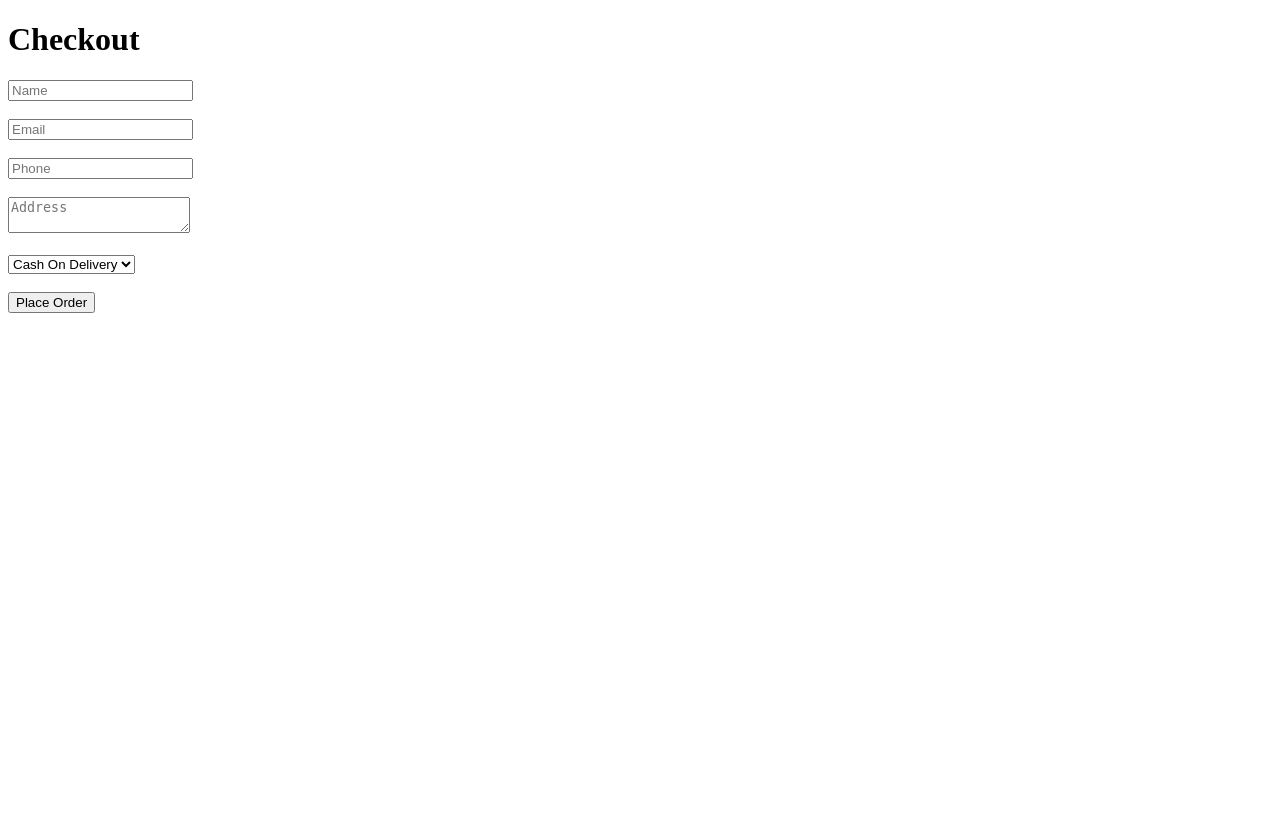
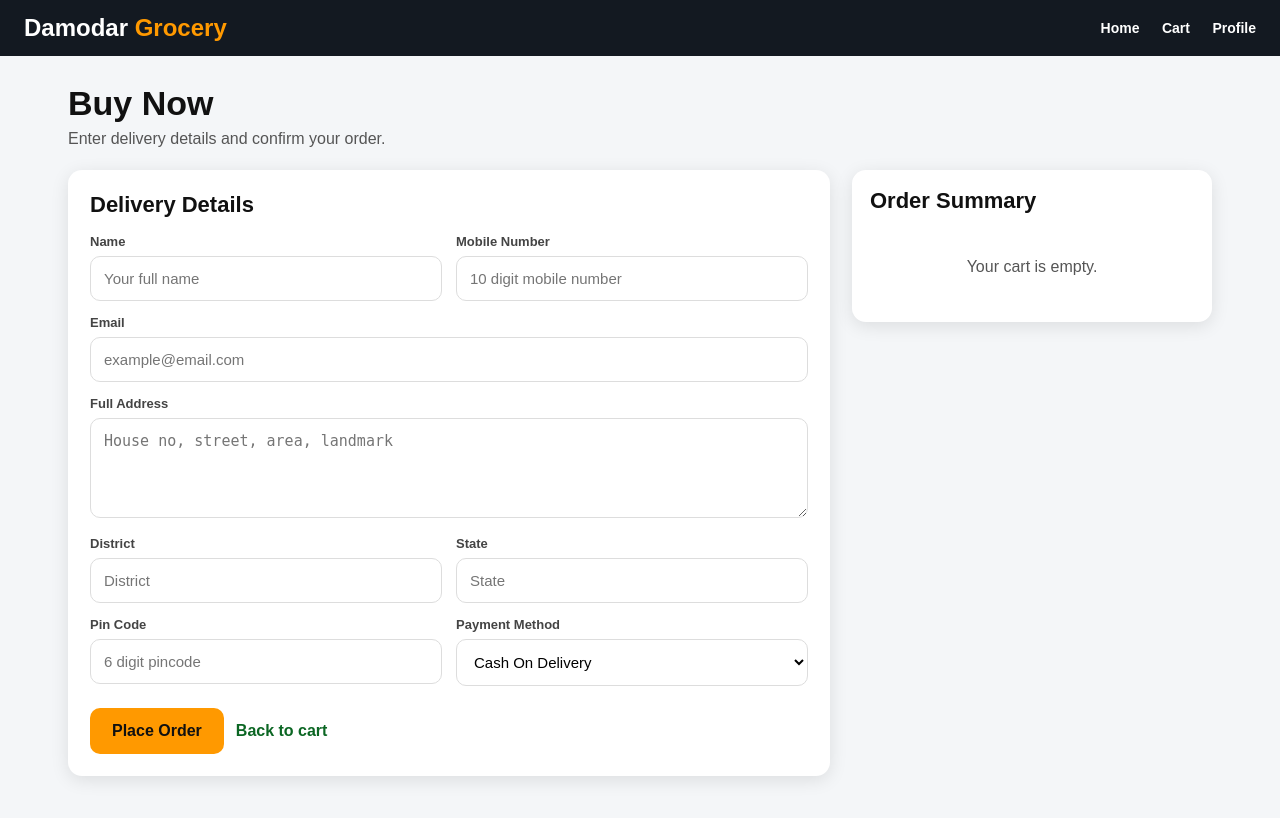
Before and after one commit to damodargila/damodar-grocery-store, a Flask app: page /checkout in a window 1280 px wide. Before the commit the page ends 313 px from the top, so only its background shows below. Run offline with Flask 3, Linux system fonts and the light colour scheme; some libraries are stand-ins or nearby versions.

Commit message:
Modernize buy now checkout page

```diff
--- a/app.py
+++ b/app.py
@@ -845,8 +845,12 @@ def checkout():
         name = request.form["name"]
         phone = request.form["phone"]
         address = request.form["address"]
+        district = request.form["district"]
+        state = request.form["state"]
+        pincode = request.form["pincode"]
         payment_method = request.form["payment_method"]
         email = request.form["email"]
+        full_address = f"{address}, District: {district}, State: {state}, Pincode: {pincode}"
 
         cart_items = session.get("cart", {})
         if isinstance(cart_items, list):
@@ -893,7 +897,7 @@ def checkout():
                 (
                     name,
                     phone,
-                    address,
+                    full_address,
                     grand_total,
                     payment_method,
                     "Paid" if payment_method == "Demo Payment" else "Pending",
@@ -913,7 +917,7 @@ def checkout():
                 (
                     name,
                     phone,
-                    address,
+                    full_address,
                     grand_total,
                     payment_method,
                     "Paid" if payment_method == "Demo Payment" else "Pending",
@@ -956,11 +960,48 @@ def checkout():
         session["cart"] = {}
         session["discount"] = 0
         session["coupon_code"] = ""
+        session["coupon_message"] = ""
+        session["coupon_status"] = ""
         session["last_order_id"] = order_id
 
         return render_template("success.html", order_id=order_id)
 
-    return render_template("checkout.html")
+    cart_items = session.get("cart", {})
+    if isinstance(cart_items, list):
+        cart_items = {}
+
+    conn = get_db()
+    cursor = conn.cursor()
+
+    products = []
+    total = 0
+
+    for product_id, quantity in cart_items.items():
+        execute(cursor, "SELECT * FROM products WHERE id=?", (product_id,))
+        product = cursor.fetchone()
+
+        if product:
+            price = int(product_col(product, "price", 3, 0))
+            subtotal = price * quantity
+            total += subtotal
+            products.append((product, quantity, subtotal))
+
+    conn.close()
+
+    gst = int(total * 0.05)
+    discount_percent = int(session.get("discount", 0) or 0)
+    discount_amount = int(total * discount_percent / 100)
+    grand_total = total + gst - discount_amount
+
+    return render_template(
+        "checkout.html",
+        products=products,
+        total=total,
+        gst=gst,
+        discount_percent=discount_percent,
+        discount_amount=discount_amount,
+        grand_total=grand_total
+    )
 
 
 @app.route("/invoice/<int:order_id>")
--- a/templates/checkout.html
+++ b/templates/checkout.html
@@ -1,38 +1,160 @@
 <!DOCTYPE html>
 <html>
 <head>
-<title>Checkout</title>
+<title>Buy Now - Damodar Grocery</title>
+<meta name="viewport" content="width=device-width, initial-scale=1.0">
+
+<style>
+*{box-sizing:border-box;margin:0;padding:0}
+body{font-family:Arial,sans-serif;background:#f4f6f8;color:#111}
+
+.topbar{background:#131921;color:white;padding:14px 24px;display:flex;justify-content:space-between;align-items:center;position:sticky;top:0;z-index:10}
+.logo{font-size:24px;font-weight:bold;text-decoration:none;color:white}
+.logo span{color:#ff9900}
+.nav a{color:white;text-decoration:none;margin-left:18px;font-weight:bold;font-size:14px}
+
+.page{max-width:1180px;margin:0 auto;padding:28px 18px 42px}
+.head{margin-bottom:22px}
+.head h1{font-size:34px}
+.head p{color:#555;margin-top:7px}
+
+.layout{display:grid;grid-template-columns:minmax(0,1fr) 360px;gap:22px;align-items:start}
+.panel,.summary{background:white;border-radius:14px;box-shadow:0 4px 18px rgba(0,0,0,.10)}
+.panel{padding:22px}
+.summary{padding:18px;position:sticky;top:86px}
+
+.section-title{font-size:22px;margin-bottom:16px}
+.grid{display:grid;grid-template-columns:repeat(2,1fr);gap:14px}
+.field.full{grid-column:1 / -1}
+label{display:block;font-size:13px;font-weight:bold;color:#444;margin-bottom:7px}
+input,textarea,select{width:100%;border:1px solid #ddd;border-radius:10px;padding:13px;font-size:15px;background:white}
+textarea{min-height:100px;resize:vertical}
+input:focus,textarea:focus,select:focus{outline:none;border-color:#0b6623;box-shadow:0 0 0 3px rgba(11,102,35,.12)}
+
+.pay-box{margin-top:20px}
+.actions{display:flex;gap:12px;margin-top:22px;align-items:center}
+.buy-btn{background:#ff9900;color:#111;border:none;border-radius:10px;padding:14px 22px;font-weight:bold;font-size:16px;cursor:pointer}
+.back{color:#0b6623;text-decoration:none;font-weight:bold}
+
+.summary h2{font-size:22px;margin-bottom:16px}
+.item{display:flex;justify-content:space-between;gap:12px;padding:10px 0;border-bottom:1px solid #eee}
+.item-name{font-weight:bold}
+.item small{display:block;color:#666;margin-top:3px}
+.line{display:flex;justify-content:space-between;padding:11px 0;border-bottom:1px solid #eee;color:#444}
+.line strong{color:#111}
+.grand{display:flex;justify-content:space-between;align-items:center;padding-top:16px;font-size:24px;font-weight:bold;color:#0b6623}
+.empty{padding:28px;text-align:center;color:#555}
+
+@media(max-width:850px){
+.topbar{align-items:flex-start;gap:10px;flex-direction:column}
+.nav a{margin:0 14px 0 0}
+.layout{grid-template-columns:1fr}
+.summary{position:static}
+.grid{grid-template-columns:1fr}
+.actions{flex-direction:column;align-items:stretch}
+.buy-btn{text-align:center;width:100%}
+}
+</style>
 </head>
+
 <body>
 
-<h1>Checkout</h1>
+<div class="topbar">
+    <a class="logo" href="/">Damodar <span>Grocery</span></a>
+    <div class="nav">
+        <a href="/">Home</a>
+        <a href="/cart">Cart</a>
+        <a href="/profile">Profile</a>
+    </div>
+</div>
 
-<form method="POST">
+<main class="page">
+    <div class="head">
+        <h1>Buy Now</h1>
+        <p>Enter delivery details and confirm your order.</p>
+    </div>
 
-<input type="text" name="name" placeholder="Name" required>
-<br><br>
+    <div class="layout">
+        <section class="panel">
+            <h2 class="section-title">Delivery Details</h2>
 
-<input type="email" name="email" placeholder="Email" required>
-<br><br>
+            <form method="POST">
+                <div class="grid">
+                    <div class="field">
+                        <label>Name</label>
+                        <input type="text" name="name" placeholder="Your full name" required>
+                    </div>
 
-<input type="text" name="phone" placeholder="Phone" required>
-<br><br>
+                    <div class="field">
+                        <label>Mobile Number</label>
+                        <input type="tel" name="phone" placeholder="10 digit mobile number" pattern="[0-9]{10}" maxlength="10" required>
+                    </div>
 
-<textarea name="address" placeholder="Address" required></textarea>
-<br><br>
+                    <div class="field full">
+                        <label>Email</label>
+                        <input type="email" name="email" placeholder="example@email.com" required>
+                    </div>
 
-<select name="payment_method">
-<option value="COD">Cash On Delivery</option>
-<option value="Demo Payment">Demo Payment</option>
-</select>
+                    <div class="field full">
+                        <label>Full Address</label>
+                        <textarea name="address" placeholder="House no, street, area, landmark" required></textarea>
+                    </div>
 
-<br><br>
+                    <div class="field">
+                        <label>District</label>
+                        <input type="text" name="district" placeholder="District" required>
+                    </div>
 
-<button type="submit">
-Place Order
-</button>
+                    <div class="field">
+                        <label>State</label>
+                        <input type="text" name="state" placeholder="State" required>
+                    </div>
 
-</form>
+                    <div class="field">
+                        <label>Pin Code</label>
+                        <input type="text" name="pincode" placeholder="6 digit pincode" pattern="[0-9]{6}" maxlength="6" required>
+                    </div>
+
+                    <div class="field">
+                        <label>Payment Method</label>
+                        <select name="payment_method" required>
+                            <option value="COD">Cash On Delivery</option>
+                            <option value="Demo Payment">Demo Payment</option>
+                        </select>
+                    </div>
+                </div>
+
+                <div class="actions">
+                    <button class="buy-btn" type="submit">Place Order</button>
+                    <a class="back" href="/cart">Back to cart</a>
+                </div>
+            </form>
+        </section>
+
+        <aside class="summary">
+            <h2>Order Summary</h2>
+
+            {% if products %}
+                {% for item in products %}
+                <div class="item">
+                    <div>
+                        <span class="item-name">{{ item[0][1] }}</span>
+                        <small>Qty: {{ item[1] }} x &#8377;{{ item[0][3] }}</small>
+                    </div>
+                    <strong>&#8377;{{ item[2] }}</strong>
+                </div>
+                {% endfor %}
+
+                <div class="line"><span>Subtotal</span><strong>&#8377;{{ total }}</strong></div>
+                <div class="line"><span>GST</span><strong>&#8377;{{ gst }}</strong></div>
+                <div class="line"><span>Discount {{ discount_percent }}%</span><strong>- &#8377;{{ discount_amount }}</strong></div>
+                <div class="grand"><span>Total</span><span>&#8377;{{ grand_total }}</span></div>
+            {% else %}
+                <div class="empty">Your cart is empty.</div>
+            {% endif %}
+        </aside>
+    </div>
+</main>
 
 </body>
 </html>
```
